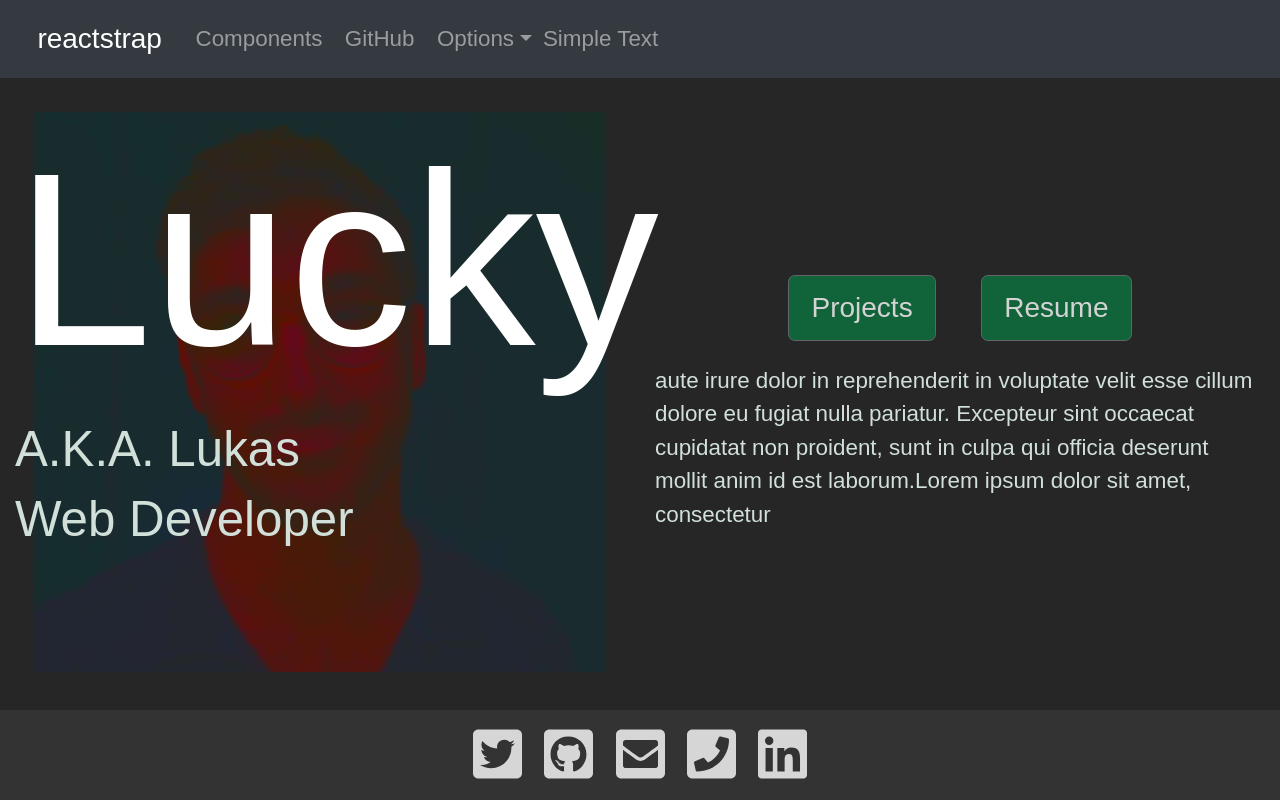
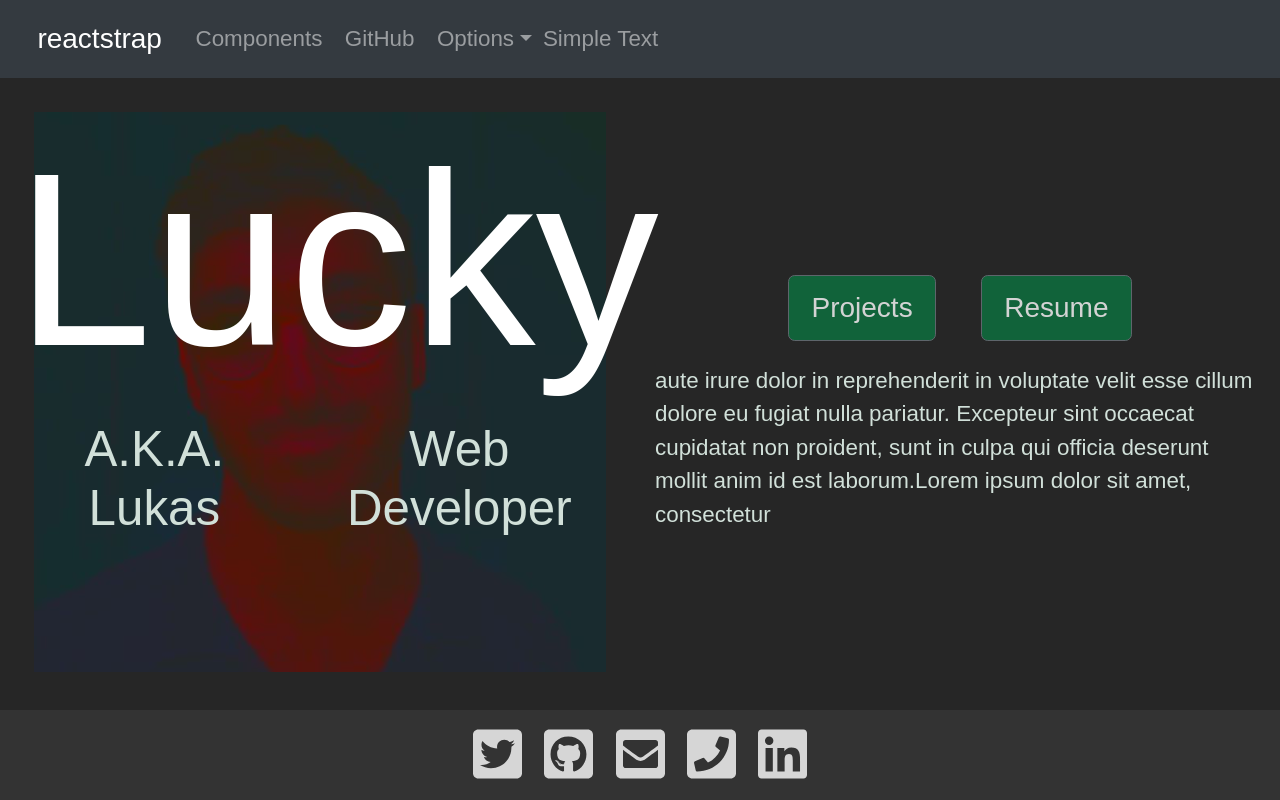
Before and after one commit to TheLukasHenry/luckyportfolioreact, a React (Create React App) app: page / in a window 1280 px wide. Built offline with nearby package versions, Linux system fonts and the light colour scheme; a web font is replaced by a local one.

Commit message:
flexbox for landing page added

```diff
--- a/src/components/Landing.js
+++ b/src/components/Landing.js
@@ -8,14 +8,17 @@ export default function Landing() {
         <Container className="landing" fluid>
             <Row className="align-items-center">
                 <Col
-                 md="6"
-                  style={{ backgroundImage: `url(${profilePic})` }}
-                   className="profile-pic"
-                   >
+                    md="6"
+                    style={{ backgroundImage: `url(${profilePic})` }}
+                    className="profile-pic"
+                >
 
-                    <h1>Lucky</h1>
-                    <h3>A.K.A. Lukas</h3>
-                    <h3>Web Developer</h3>
+                    <h1 className="text-center text-md-left">Lucky</h1>
+                    <div className="d-flex flex-column flex-md-row justify-content-md-between">
+
+                        <h3 className="text-center">A.K.A. Lukas</h3>
+                        <h3 className="text-center">Web Developer</h3>
+                    </div>
                 </Col>
                 <Col md="6" className="">
                     <div className="buttons text-center">
@@ -24,7 +27,7 @@ export default function Landing() {
                     </div>
                     <div className="">
 
-                    aute irure dolor in reprehenderit in voluptate velit esse cillum dolore eu fugiat nulla pariatur. Excepteur sint occaecat cupidatat non proident, sunt in culpa qui officia deserunt mollit anim id est laborum.Lorem ipsum dolor sit amet, consectetur
+                        aute irure dolor in reprehenderit in voluptate velit esse cillum dolore eu fugiat nulla pariatur. Excepteur sint occaecat cupidatat non proident, sunt in culpa qui officia deserunt mollit anim id est laborum.Lorem ipsum dolor sit amet, consectetur
                     </div>
                 </Col>
 
```
